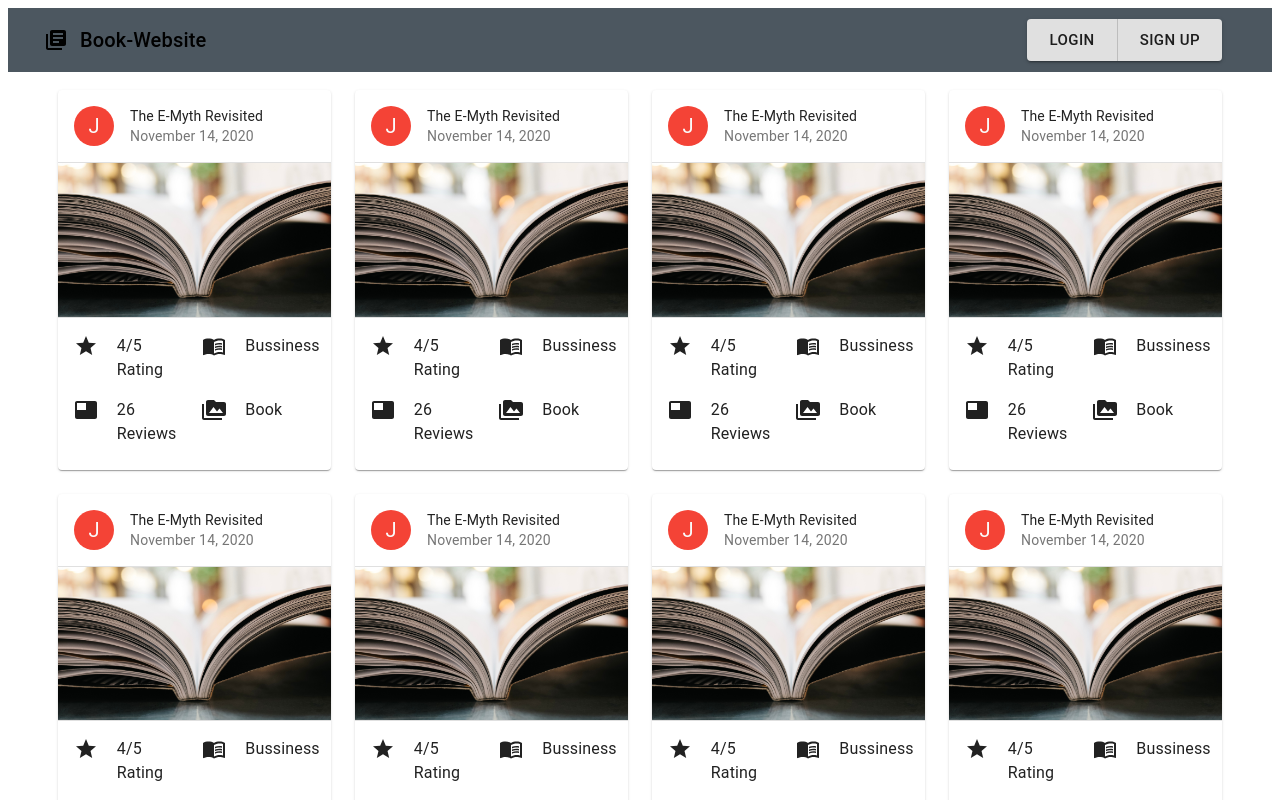
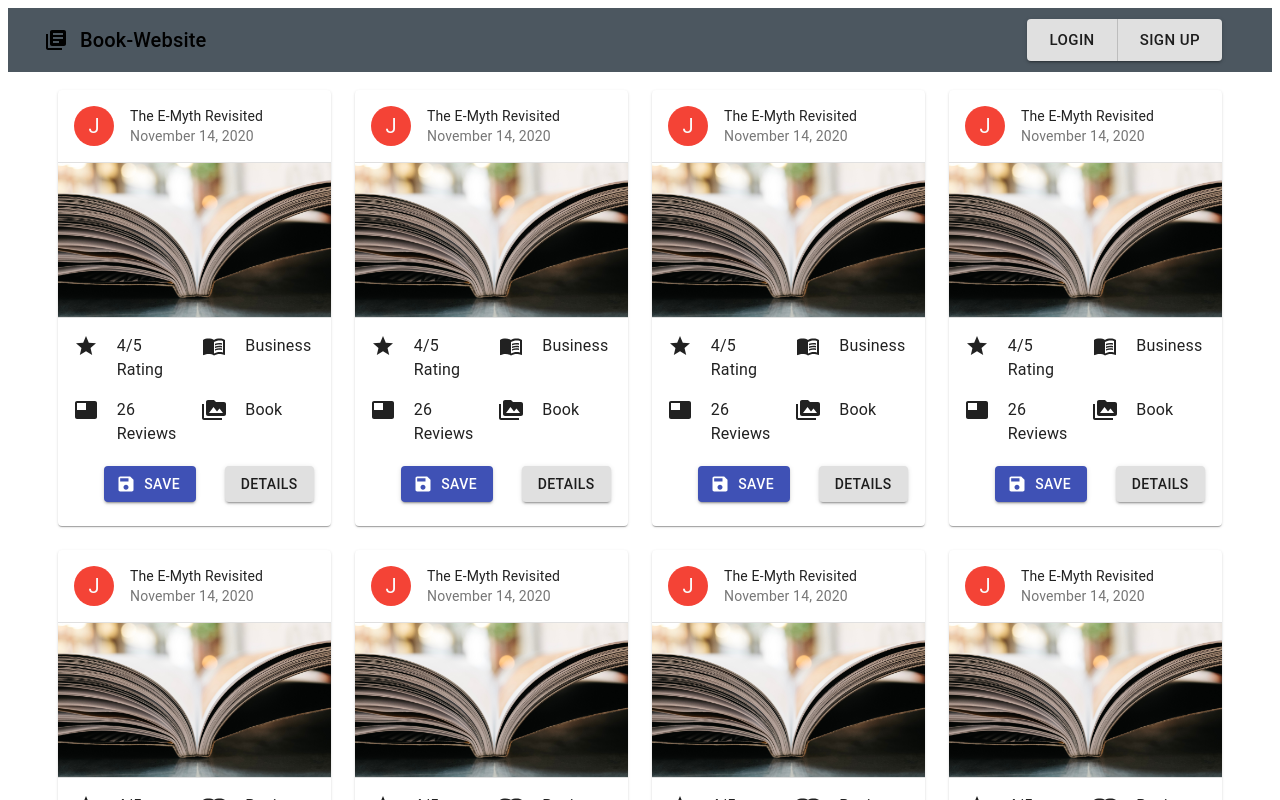
Before and after one commit to jhoan2/Book-Website, a React (Create React App) app in the folder client/: page / in a window 1280 px wide. Shown: the top 800 px of the page. Built offline with nearby package versions, Linux system fonts and the light colour scheme.

Commit message:
detailButton

```diff
--- a/client/src/App.js
+++ b/client/src/App.js
@@ -18,7 +18,7 @@ const App = () => {
         <div>
             <Header />
             <br/>
-            <Grid container spacing={3} className={classes.gridContainer} >
+            <Grid container spacing={3} className={classes.gridContainer}>
                 <Grid item xs={12} sm={6} md={4} lg={3}>
                     <CardItem />
                 </Grid>
--- a/client/src/components/card/CardItem.js
+++ b/client/src/components/card/CardItem.js
@@ -1,6 +1,6 @@
 import React from 'react'
 import { makeStyles } from '@material-ui/core/styles';
-import { Card, CardMedia, CardHeader, Grid, CardContent, Divider, Typography } from '@material-ui/core';
+import { Card, CardMedia, CardHeader, Grid, CardContent, Divider, Typography, Button } from '@material-ui/core';
 import './card.css';
 import book from './assets/book.jpg';
 import Avatar from '@material-ui/core/Avatar';
@@ -9,6 +9,7 @@ import GradeIcon from '@material-ui/icons/Grade';
 import MenuBookIcon from '@material-ui/icons/MenuBook';
 import PermMediaIcon from '@material-ui/icons/PermMedia';
 import FeaturedVideoIcon from '@material-ui/icons/FeaturedVideo';
+import SaveIcon from '@material-ui/icons/Save';
 
 const useStyles = makeStyles((theme) => ({
   root: {
@@ -21,6 +22,9 @@ const useStyles = makeStyles((theme) => ({
   avatar: {
     backgroundColor: red[500],
   },
+  cardButtons: {
+    paddingTop: '20px'
+  }
 }));
 
 function CardItem() {
@@ -54,7 +58,7 @@ function CardItem() {
                     <MenuBookIcon>2</MenuBookIcon>
                   </Grid>
                   <Grid item xs={5} sm={4}>
-                    <Typography display='inline' >Bussiness</Typography>
+                    <Typography display='inline' >Business</Typography>
                   </Grid>
                   <Grid item xs={1} sm={2}>
                     <FeaturedVideoIcon></FeaturedVideoIcon>
@@ -69,6 +73,24 @@ function CardItem() {
                     <Typography display='inline' >Book</Typography>
                   </Grid>
                 </Grid>
+                <Grid container
+                  alignItems="flex-end"
+                  justify="space-around"
+                  className={classes.cardButtons}
+                >
+                    <Grid item xs={3}>
+                    <Button
+                      variant="contained"
+                      color="primary"
+                      startIcon={<SaveIcon />}
+                    >
+                      Save
+                    </Button>
+                    </Grid>
+                    <Grid item xs={3} >
+                      <Button variant='contained'>Details</Button>
+                    </Grid>
+                </Grid>
               </CardContent>
             </Card>
 
```
